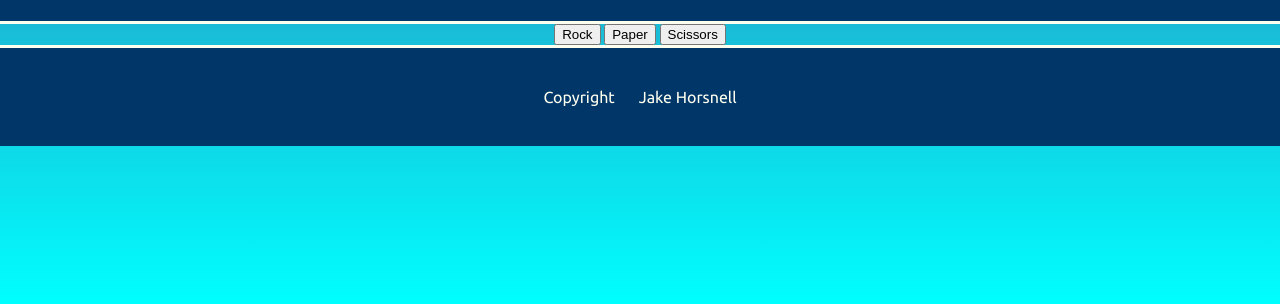
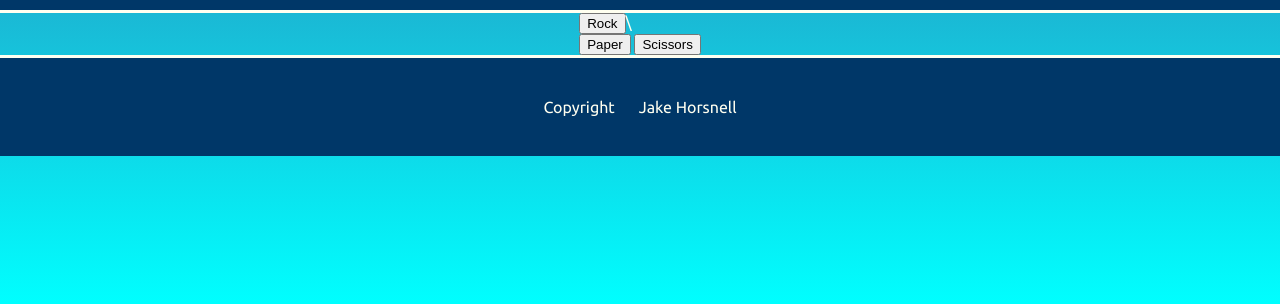
Before and after one commit to Hornsy96/LandingPage, a plain HTML site: page rps.html in a window 1280 px wide. Shown: the part 496-800 px from the top of the page. Drawn offline with Linux system fonts and the light colour scheme.

Commit message:
updated read me file to reflect on project
starting created div containers for buttons in rps.html

```diff
--- a/rps.html
+++ b/rps.html
@@ -37,7 +37,10 @@
 
 
     <div class="playbuttons">
-        <button id="rock">Rock</button>
+        <div>
+
+            <button id="rock">Rock</button>\
+        </div>
         <button id="paper">Paper</button>
         <button id="scissors">Scissors</button>
     </div>
```
Also changed, not shown: README.md.
